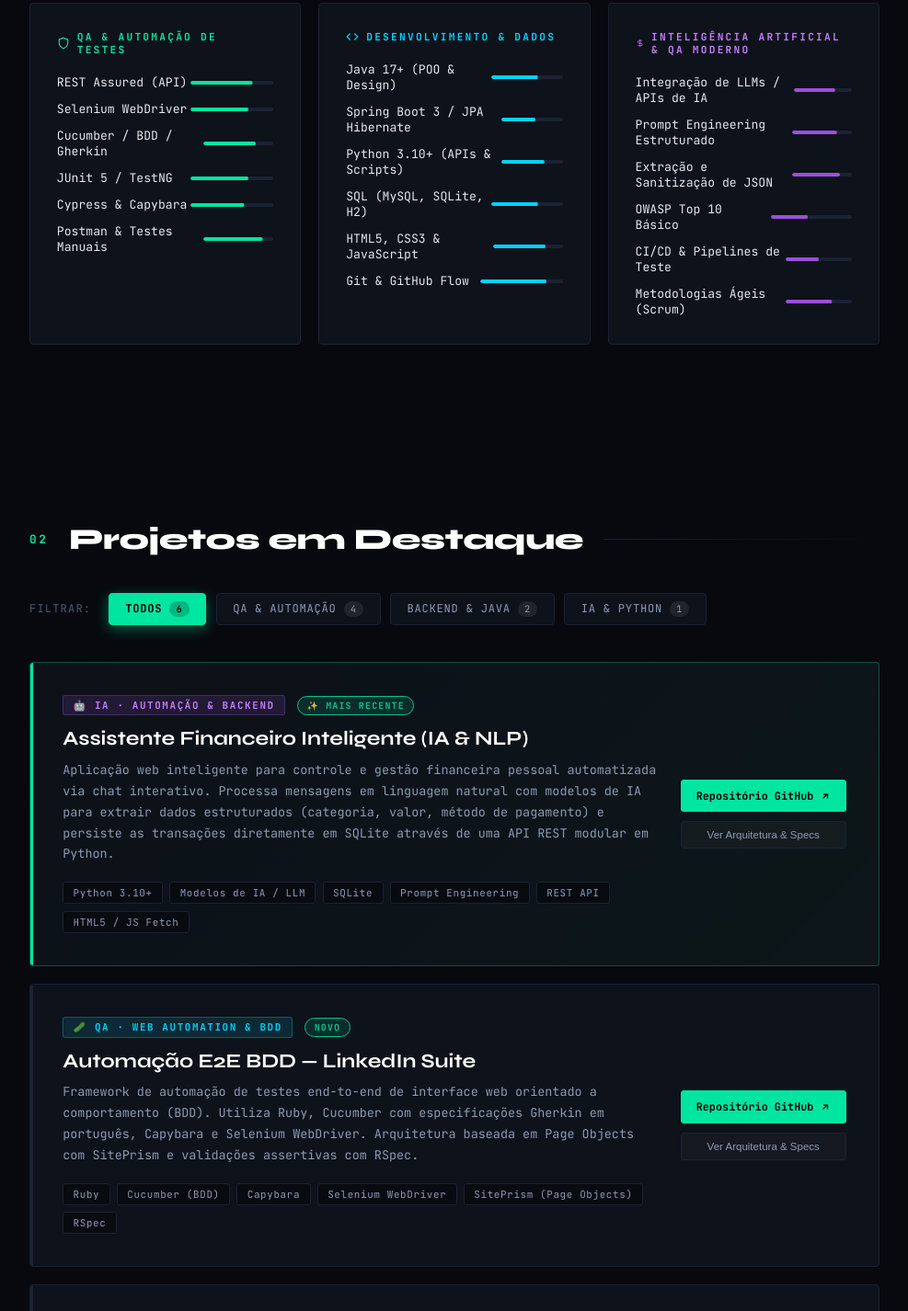
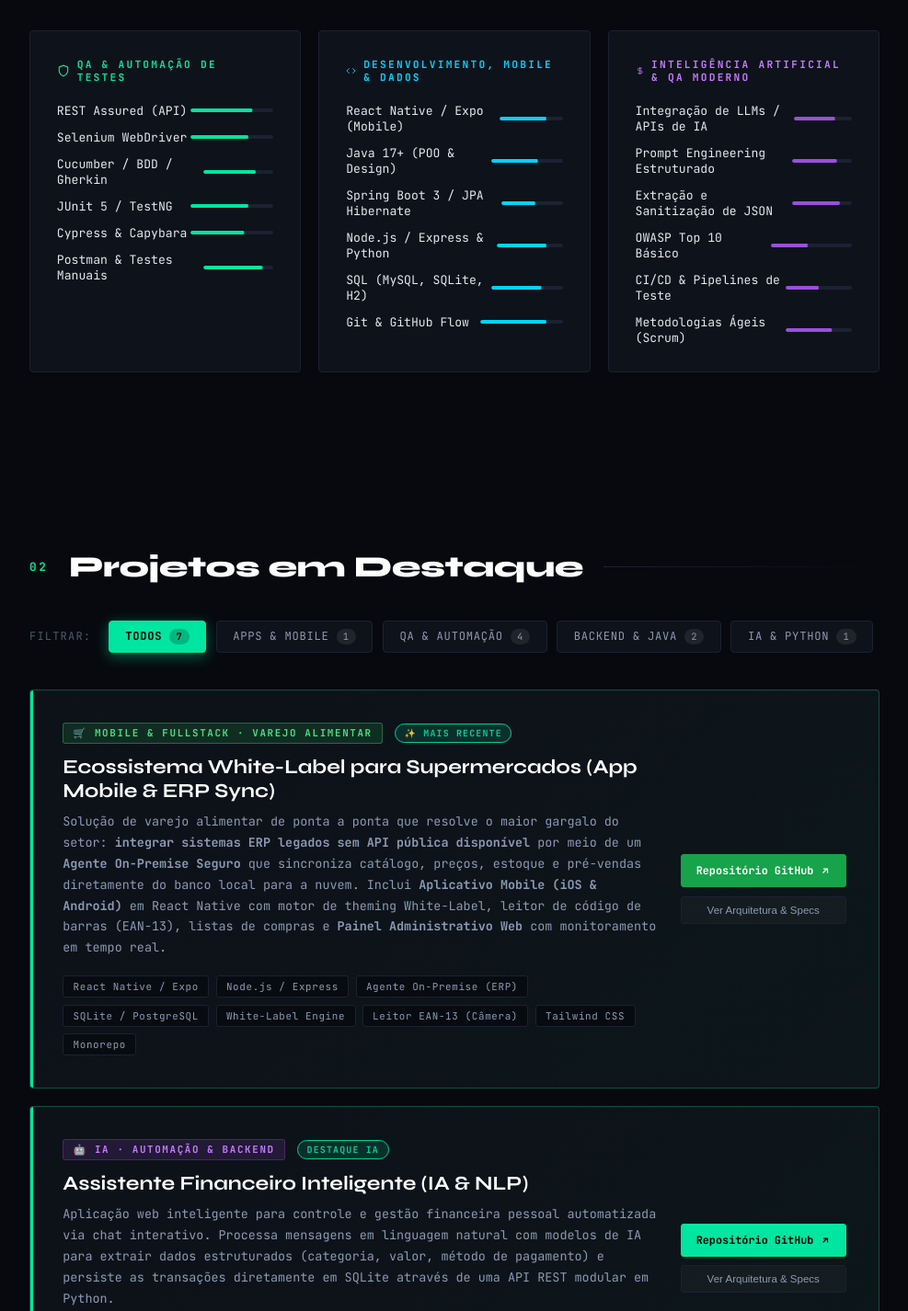
Before and after one commit to RomarioGamaa/RomarioGamaa.github.io, a plain HTML site: page index.html in a window 1280 px wide. Shown: the part 1289-2715 px from the top of the page at 92% size, without its empty margins (146-1133 px from the left). Drawn offline with Linux system fonts and the light colour scheme.

Commit message:
feat: adicionar ecossistema e aplicativo mobile de supermercado ao portfolio

```diff
--- a/index.html
+++ b/index.html
@@ -666,6 +666,11 @@
       color: var(--accent);
       border: 1px solid rgba(0, 229, 160, 0.3);
     }
+    .project-type.mobile {
+      background: rgba(34, 197, 94, 0.15);
+      color: #4ade80;
+      border: 1px solid rgba(74, 222, 128, 0.35);
+    }
 
     .project-badge-recent {
       font-size: .62rem;
@@ -1218,12 +1223,13 @@
     </div>
 
     <p class="hero-bio">
-      Estudante de <strong>Engenharia de Software</strong> especializado em <strong>QA &amp; Automação de Testes</strong> (Selenium, Cucumber BDD, REST Assured, Cypress). Desenvolvendo soluções robustas no ecossistema <strong>Java &amp; Spring Boot</strong> e integrando soluções modernas com <strong>Python &amp; Inteligência Artificial</strong>.
+      Estudante de <strong>Engenharia de Software</strong> especializado em <strong>QA &amp; Automação de Testes</strong> (Selenium, Cucumber BDD, REST Assured, Cypress). Desenvolvendo soluções corporativas completas como o <strong>Ecossistema White-Label para Supermercados</strong> (Mobile &amp; Agente ERP), APIs em <strong>Java &amp; Spring Boot</strong> e integrações com <strong>Python &amp; Inteligência Artificial</strong>.
     </p>
 
     <!-- INTERACTIVE FILTER SHORTCUT TAGS -->
     <div class="hero-tags">
       <button class="tag-filter-btn" data-filter="all">⚡ Todos Projetos</button>
+      <button class="tag-filter-btn" data-filter="mobile">🛒 App Supermercado</button>
       <button class="tag-filter-btn" data-filter="qa">🛡️ QA &amp; Automação</button>
       <button class="tag-filter-btn" data-filter="java">☕ Java &amp; Backend</button>
       <button class="tag-filter-btn" data-filter="ia">🤖 IA &amp; Python</button>
@@ -1248,7 +1254,7 @@
   <div class="stats-bar">
     <div class="stats-grid">
       <div class="stat-card">
-        <div class="stat-number" data-target="6">0</div>
+        <div class="stat-number" data-target="7">0</div>
         <div class="stat-label">Projetos em Destaque</div>
       </div>
       <div class="stat-card">
@@ -1256,8 +1262,8 @@
         <div class="stat-label">Código Aberto no GitHub</div>
       </div>
       <div class="stat-card">
-        <div class="stat-number purple" data-target="3">0</div>
-        <div class="stat-label">Especialidades (QA, Java & IA)</div>
+        <div class="stat-number purple" data-target="4">0</div>
+        <div class="stat-label">Pilares (Mobile, QA, Java &amp; IA)</div>
       </div>
       <div class="stat-card">
         <div class="stat-number" style="color:var(--text); font-size:1.6rem; margin-top:.4rem;">24h</div>
@@ -1295,14 +1301,14 @@
       <div class="skill-card">
         <div class="skill-category blue">
           <svg width="14" height="14" viewBox="0 0 24 24" fill="none" stroke="currentColor" stroke-width="2"><polyline points="16 18 22 12 16 6"/><polyline points="8 6 2 12 8 18"/></svg>
-          Desenvolvimento &amp; Dados
+          Desenvolvimento, Mobile &amp; Dados
         </div>
         <div class="skill-items">
+          <div class="skill-item"><span>React Native / Expo (Mobile)</span><div class="skill-bar"><div class="skill-fill blue" data-pct="75"></div></div></div>
           <div class="skill-item"><span>Java 17+ (POO &amp; Design)</span><div class="skill-bar"><div class="skill-fill blue" data-pct="65"></div></div></div>
           <div class="skill-item"><span>Spring Boot 3 / JPA Hibernate</span><div class="skill-bar"><div class="skill-fill blue" data-pct="55"></div></div></div>
-          <div class="skill-item"><span>Python 3.10+ (APIs &amp; Scripts)</span><div class="skill-bar"><div class="skill-fill blue" data-pct="70"></div></div></div>
-          <div class="skill-item"><span>SQL (MySQL, SQLite, H2)</span><div class="skill-bar"><div class="skill-fill blue" data-pct="65"></div></div></div>
-          <div class="skill-item"><span>HTML5, CSS3 &amp; JavaScript</span><div class="skill-bar"><div class="skill-fill blue" data-pct="75"></div></div></div>
+          <div class="skill-item"><span>Node.js / Express &amp; Python</span><div class="skill-bar"><div class="skill-fill blue" data-pct="75"></div></div></div>
+          <div class="skill-item"><span>SQL (MySQL, SQLite, H2)</span><div class="skill-bar"><div class="skill-fill blue" data-pct="70"></div></div></div>
           <div class="skill-item"><span>Git &amp; GitHub Flow</span><div class="skill-bar"><div class="skill-fill blue" data-pct="80"></div></div></div>
         </div>
       </div>
@@ -1336,7 +1342,8 @@
     <!-- FILTER TABS -->
     <div class="filter-container">
       <span class="filter-label">Filtrar:</span>
-      <button class="filter-tab active" data-category="all">Todos <span class="count">6</span></button>
+      <button class="filter-tab active" data-category="all">Todos <span class="count">7</span></button>
+      <button class="filter-tab" data-category="mobile">Apps &amp; Mobile <span class="count">1</span></button>
       <button class="filter-tab" data-category="qa">QA &amp; Automação <span class="count">4</span></button>
       <button class="filter-tab" data-category="java">Backend &amp; Java <span class="count">2</span></button>
       <button class="filter-tab" data-category="ia">IA &amp; Python <span class="count">1</span></button>
@@ -1344,12 +1351,45 @@
 
     <div class="projects-list" id="projectsContainer">
 
-      <!-- PROJETO 1: NOVO - ASSISTENTE FINANCEIRO IA (ÚLTIMO PROJETO) -->
+      <!-- PROJETO: ECOSSISTEMA WHITE-LABEL PARA SUPERMERCADOS (APP MOBILE & ERP SYNC) -->
+      <article class="project-card featured-card" data-category="mobile" data-keywords="mobile react native app supermercado varejo node erp sqlite expo ean13">
+        <div>
+          <div class="project-top-meta">
+            <span class="project-type mobile">🛒 Mobile &amp; Fullstack · Varejo Alimentar</span>
+            <span class="project-badge-recent">✨ Mais Recente</span>
+          </div>
+          <h3 class="project-name">Ecossistema White-Label para Supermercados (App Mobile &amp; ERP Sync)</h3>
+          <p class="project-desc">
+            Solução de varejo alimentar de ponta a ponta que resolve o maior gargalo do setor: <strong>integrar sistemas ERP legados sem API pública disponível</strong> por meio de um <strong>Agente On-Premise Seguro</strong> que sincroniza catálogo, preços, estoque e pré-vendas diretamente do banco local para a nuvem. Inclui <strong>Aplicativo Mobile (iOS &amp; Android)</strong> em React Native com motor de theming White-Label, leitor de código de barras (EAN-13), listas de compras e <strong>Painel Administrativo Web</strong> com monitoramento em tempo real.
+          </p>
+          <div class="project-stack">
+            <span class="stack-pill">React Native / Expo</span>
+            <span class="stack-pill">Node.js / Express</span>
+            <span class="stack-pill">Agente On-Premise (ERP)</span>
+            <span class="stack-pill">SQLite / PostgreSQL</span>
+            <span class="stack-pill">White-Label Engine</span>
+            <span class="stack-pill">Leitor EAN-13 (Câmera)</span>
+            <span class="stack-pill">Tailwind CSS</span>
+            <span class="stack-pill">Monorepo</span>
+          </div>
+        </div>
+        <div class="project-actions">
+          <a href="https://github.com/RomarioGamaa/supermarket-ecosystem" target="_blank" rel="noopener noreferrer" class="project-link-btn" style="background:#16a34a; border-color:#16a34a; color:#fff;">
+            <span>Repositório GitHub</span>
+            <svg width="12" height="12" viewBox="0 0 24 24" fill="none" stroke="currentColor" stroke-width="2.5"><path d="M7 17l9.2-9.2M17 17V8H8"/></svg>
+          </a>
+          <button class="project-link-secondary open-specs-btn" data-project="supermarket-app">
+            <span>Ver Arquitetura &amp; Specs</span>
+          </button>
+        </div>
+      </article>
+
+      <!-- PROJETO 1: ASSISTENTE FINANCEIRO IA -->
       <article class="project-card featured-card" data-category="ia" data-keywords="ia python sqlite nlp chat prompt api">
         <div>
           <div class="project-top-meta">
             <span class="project-type ia">🤖 IA · Automação &amp; Backend</span>
-            <span class="project-badge-recent">✨ Mais Recente</span>
+            <span class="project-badge-recent">Destaque IA</span>
           </div>
           <h3 class="project-name">Assistente Financeiro Inteligente (IA &amp; NLP)</h3>
           <p class="project-desc">
@@ -1661,6 +1701,7 @@
        ======================================================== */
     const typewriterEl = document.getElementById('typewriter');
     const roles = [
+      'Ecossistema Supermercado (Mobile & Agente ERP)',
       'QA & Automação de Testes (E2E / API / BDD)',
       'Desenvolvedor Java & Spring Boot 3',
       'Python & Integração com Modelos de IA',
@@ -1834,6 +1875,7 @@
         if (filter === 'qa' || filter === 'bdd') targetCategory = 'qa';
         else if (filter === 'java' || filter === 'api') targetCategory = 'java';
         else if (filter === 'ia') targetCategory = 'ia';
+        else if (filter === 'mobile') targetCategory = 'mobile';
 
         applyFilter(targetCategory);
         document.getElementById('projects').scrollIntoView({ behavior: 'smooth' });
@@ -1933,6 +1975,19 @@
        7. INTERACTIVE PROJECT DETAILS MODAL
        ======================================================== */
     const projectSpecsData = {
+      'supermarket-app': {
+        title: 'Ecossistema White-Label para Supermercados (App Mobile & ERP Sync)',
+        type: 'Mobile & Fullstack · Varejo Alimentar',
+        typeClass: 'mobile',
+        desc: 'Solução completa e escalável de varejo alimentar concebida para atender estabelecimentos com identidade própria, reaproveitando até 70% de código e infraestrutura entre clientes.',
+        highlights: [
+          'Agente On-Premise para ERP sem API: Serviço local seguro que lê a base de dados do ERP físico do supermercado (SQL Server, Firebird, PostgreSQL, etc.) em modo read-only e sincroniza catálogo, estoque e preços incrementalmente via HTTPS com a nuvem.',
+          'Injeção Automática de Pré-Vendas: Pedidos finalizados no aplicativo móvel são capturados pela API e inseridos diretamente na tabela de pré-vendas/orçamentos do ERP local para faturamento direto no caixa/PDV.',
+          'Aplicativo Mobile White-Label (iOS & Android): Desenvolvido em React Native / Expo com motor de theming dinâmico por supermercado, leitor de código de barras EAN-13 via câmera e listas de compras rápidas.',
+          'Painel Administrativo Web & Monorepo: Dashboard com métricas de faturamento em tempo real, fluxo de separação de pedidos, monitor de sincronização do ERP (heartbeat) e documentação técnica completa.'
+        ],
+        github: 'https://github.com/RomarioGamaa/supermarket-ecosystem'
+      },
       'assistente-ia': {
         title: 'Assistente Financeiro com Inteligência Artificial',
         type: 'IA · Automação & Backend',
```
